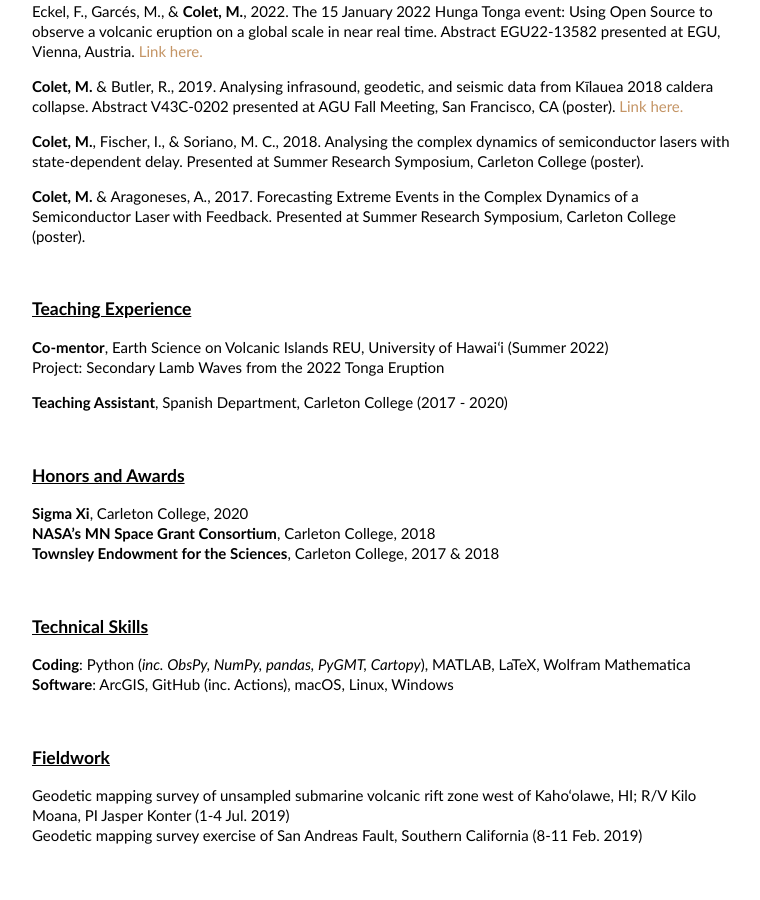
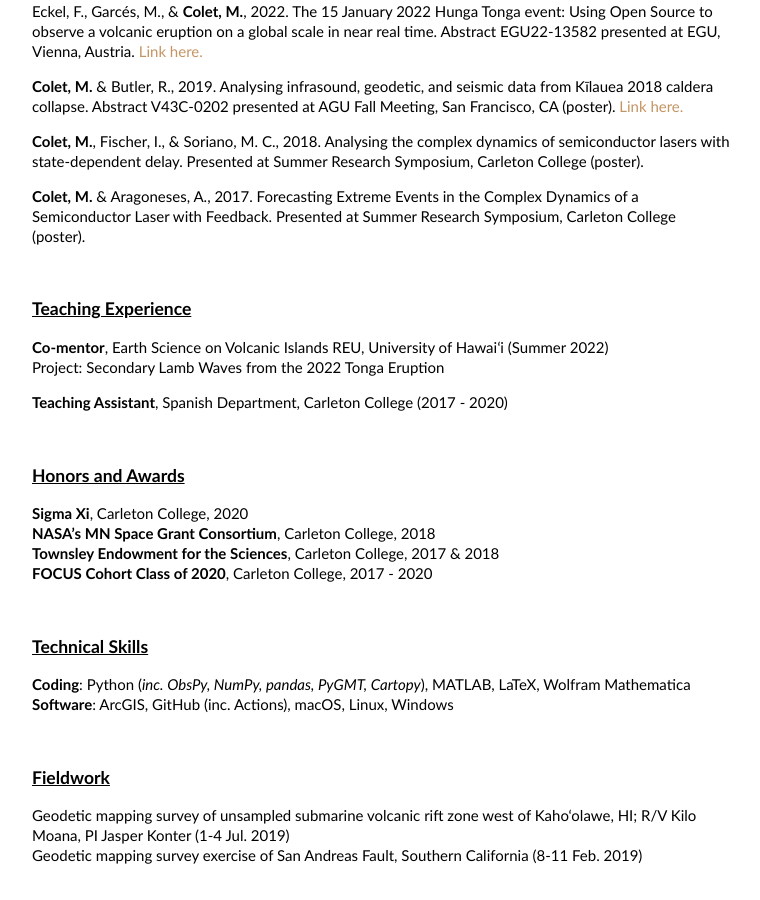
Before and after one commit to MeritxellC/MeritxellC.github.io, a Jekyll site: the page built from cv/cv.md, in a window 1280 px wide and 900 px high, scrolled down 943 px. Shown: the whole window, without its empty margins (258-1018 px from the left). Built offline with Jekyll 4.4.1, drawn with Linux system fonts in a browser that asks for light colours.

Commit message:
minor changes to cv

```diff
--- a/cv/cv.md
+++ b/cv/cv.md
@@ -109,6 +109,7 @@ Project: Secondary Lamb Waves from the 2022 Tonga Eruption
 <strong>Sigma Xi</strong>, Carleton College, 2020 <br>
 <strong>NASA’s MN Space Grant Consortium</strong>, Carleton College, 2018 <br>
 <strong>Townsley Endowment for the Sciences</strong>, Carleton College, 2017 & 2018 <br>
+<strong>FOCUS Cohort Class of 2020</strong>, Carleton College, 2017 - 2020 <br>
 </p>
 
 <br style="line-height:2">
```
Also changed, not shown: 1 other file.
